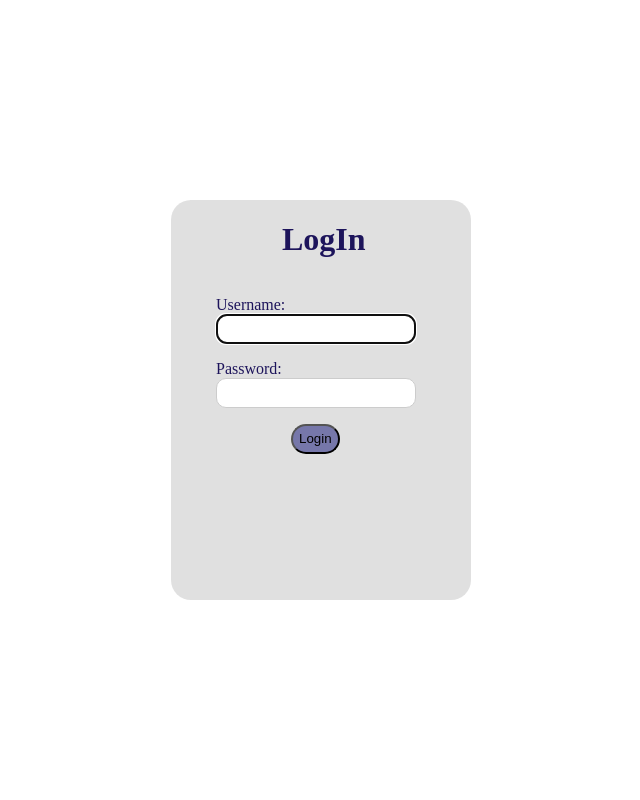
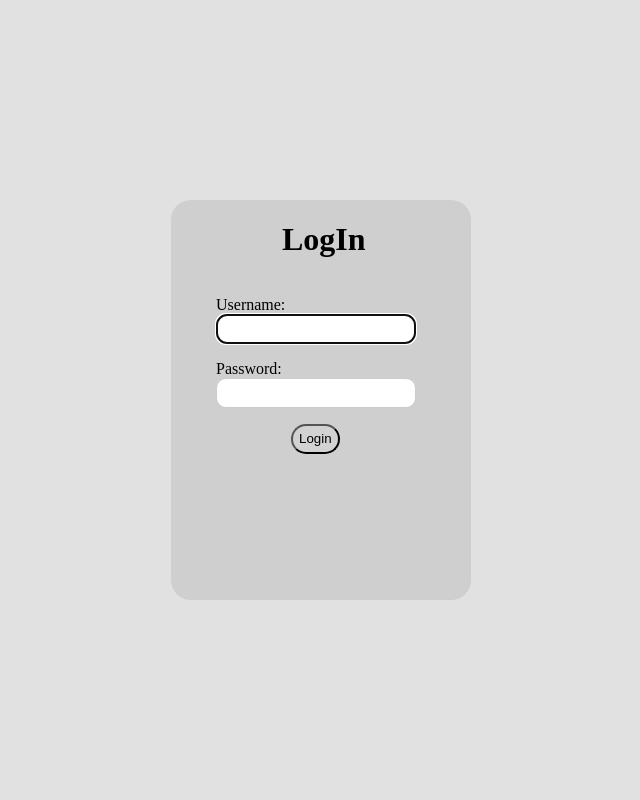
Before and after one commit to Restor-0o0/Dashboard, a Django app: page / in a window 1280 px wide. Shown: the whole page, without its empty margins (319-959 px from the left). Run offline with Django 4.2, Linux system fonts and the light colour scheme.

Commit message:
Всякие фиксы

```diff
--- a/dashboard/main/admin.py
+++ b/dashboard/main/admin.py
@@ -71,7 +71,7 @@ class GroupUserAdmin(admin.ModelAdmin):
     list_display = ('ID','User','Group','DrawingType','Priority')
 
 class TypesCountAdmin(admin.ModelAdmin):
-    list_display = ('ID','Nume')
+    list_display = ('ID','Name')
     def __str__(self):
         return self.Nume
 
--- a/dashboard/main/models.py
+++ b/dashboard/main/models.py
@@ -107,10 +107,10 @@ class DrawingType(models.Model):
 
 class TypesCount(models.Model):
     ID = models.AutoField(primary_key=True)
-    Nume = models.CharField(max_length=10)
+    Name = models.CharField(max_length=10)
 
     def __str__(self):
-        return self.Nume
+        return self.Name
 class Groups(models.Model):
     ID = models.AutoField(primary_key=True)
     Name = models.CharField(max_length=50)
--- a/dashboard/main/static/main/css/index.css
+++ b/dashboard/main/static/main/css/index.css
@@ -15,7 +15,6 @@
             --color-2-2: #21212a;
             --color-2-1: #1f2025b4;
             --color-3: #484752;
-
             --color-5: #4c4c5b7e;
         }
         /*.dark-theme{
--- /dev/null
+++ b/dashboard/main/static/main/js/log.js
@@ -0,0 +1,22 @@
+Them = 'NoThem';
+function initialState(themeName) {
+    localStorage.setItem('theme',themeName);
+    document.documentElement.className = themeName;
+    document.cookie = `theme=${themeName}; max-age=31536000; path=/`; // Установка куки с новой темой
+    Them = themeName;
+
+
+}
+
+const cookies = document.cookie.split(';');
+
+for (let cookie of cookies) {
+    const [name, value] = cookie.trim().split('=');
+    if (name === 'theme') {
+        initialState(value);
+    }
+}
+if (Them === 'NoThem')
+{
+    initialState('light-theme');
+}
--- a/dashboard/main/templates/main/log.html
+++ b/dashboard/main/templates/main/log.html
@@ -1,29 +1,64 @@
-
+{% load static %}
 <!DOCTYPE html>
 <html lang="en">
+
 <head>
     <meta charset="UTF-8">
     <script src="https://cdn.jsdelivr.net/npm/axios/dist/axios.min.js"></script>
     <title>Title</title>
 </head>
+
 <body>
     <style>
-        :root{
+        /*.{
+            --text--: #000000ac;
+            --text-2: #000000d6;
+            --color-2: #d2d2d2;
+            --color-2-2: #d2d2d2;
+            --color-2-1: #d5d5d568;
+            --color-3: #e1e1e1;
+
+            --color-5: #4c393962;
+        }
+
+        .{
+            --text--: #FFF;
+            --text-2: #ffffff62;
+            --color-2: #2c2c365e;
+            --color-2-2: #21212a;
+            --color-2-1: #1f2025b4;
+            --color-3: #484752;
+            --color-5: #4c4c5b7e;
+        }*/
+        .dark-theme {
+            --body--bg-color--: #484752;
+            --main-bg-color--: #2c2c365e;
+            --main-content-1--: #FFF;
+            --main-content-2--: #FFF;
+            --button--: #c6c5c5b4;
+            --button-hover: #6c6c6c;
+        }
+        .light-theme {
+            --body--bg-color--: #e1e1e1;
             --main-bg-color--: #b3b3b368;
-            --main-content-1--: #b3b3b368;
-            --main-content-2--: #1d145b;
-            --button--: #0b0d747e;
-            --button-hover:#1d145b;
+            --main-content-1--: #000000;
+            --main-content-2--: #000000;
+            --button--: #d2d2d2;
+            --button-hover: #838383;
         }
-        body, html {
+
+        body,
+        html {
             height: 100%;
             margin: 0;
             display: flex;
             justify-content: center;
             align-items: center;
+            background-color: var(--body--bg-color--);
         }
-        .login-bar{
-            display:flex;
+
+        .login-bar {
+            display: flex;
             flex-direction: column;
             background: var(--main-bg-color--);
             height: 400px;
@@ -31,19 +66,22 @@
 
             border-radius: 20px;
         }
-        .LogIn{
+
+        .LogIn {
             color: var(--main-content-2--);
             margin-left: 37%;
             text-decoration: none;
             cursor: default;
         }
-        .Reg{
+
+        .Reg {
             color: var(--main-content-2--);
             text-decoration: none;
             cursor: default;
             margin-top: 0;
         }
-        .Reg:hover{
+
+        .Reg:hover {
             color: var(--main-content-2--);
             text-decoration: none;
             cursor: default;
@@ -51,45 +89,55 @@
             text-decoration: underline;
             cursor: default;
         }
-        input{
-            width:  200px;
+
+        input {
+            width: 200px;
             height: 30px;
             border-radius: 10px;
             border: 1;
             margin-left: 15%;
         }
-        p{
+
+        p {
             color: var(--main-content-2--);
             margin-left: 15%;
             cursor: default;
         }
-        a{
-            display: inline-block; /* Делаем элемент блочным, чтобы можно было управлять размерами и отступами */
-            text-decoration: none; /* Убираем стандартное подчеркивание для стилизации */
-            color: #000; /* Устанавливаем цвет текста (можно изменить) */
+
+        a {
+            display: inline-block;
+            /* Делаем элемент блочным, чтобы можно было управлять размерами и отступами */
+            text-decoration: none;
+            /* Убираем стандартное подчеркивание для стилизации */
+            color: #000;
+            /* Устанавливаем цвет текста (можно изменить) */
             width: 50px;
             height: 20px;
             margin-top: 30px;
             margin-left: 43%;
         }
-        .confirm{
+
+        .confirm {
             height: 30px;
             width: 100px;
             margin-top: 30px;
             color: var(--main-content-2--);
             margin-left: 50%;
-            background:var(--button--);
+            background: var(--button--);
             text-decoration: none;
             cursor: default;
             border: 2px solid var(--button--);
             border-radius: 20px;
         }
-        .confirm:hover{
+
+        .confirm:hover {
             background: var(--button-hover);
             border: 2px solid var(--button--);
             margin-left: 50%;
         }
-        input[type="text"], input[type="password"] {
+
+        input[type="text"],
+        input[type="password"] {
             width: 200px;
             padding: 10px;
             margin-left: 0px;
@@ -109,22 +157,28 @@
             border-radius: 4px;
             cursor: pointer;
         }
+
         input[type="submit"]:hover {
             background-color: var(--button-hover);
         }
-                button{
+
+        button {
             margin-left: 120px;
             border-radius: 20px;
             height: 30px;
             background: var(--button--);
+            color: var(--main-content-1--);
         }
-        button:hover{
+
+        button:hover {
             margin-left: 120px;
             border-radius: 20px;
             height: 30px;
             background: var(--button-hover);
+            color: var(--main-content-1--);
         }
     </style>
+    <script src="{% static 'main/js/log.js' %}"></script>
     <div class="login-bar">
         <h1 class="LogIn">LogIn</h1>
         <form method="post" action="{% url 'log' %}">
@@ -135,4 +189,5 @@
     </div>
 
 </body>
+
 </html>
--- a/dashboard/main/views.py
+++ b/dashboard/main/views.py
@@ -81,7 +81,7 @@ def index(request):
         Types = TypeSens.objects.filter(ID__in=Types)
 
         if('Number' in obj.DrawingType.Name):
-            if(obj.TypeCount.Nume == 'Day'):
+            if(obj.TypeCount.Name == 'Day'):
 
                 current_time = timezone.now()
 
@@ -96,7 +96,7 @@ def index(request):
                     num_numbs = num_numbs+1
 
 
-            elif(obj.TypeCount.Nume == 'Record'):
+            elif(obj.TypeCount.Name == 'Record'):
                 Sensors = SensObject.objects.filter(Object=ActiveObject).values('Sensor')
                 datavalues = DataSens.objects.filter(Sens__in=sens).values_list('Value', flat=True).order_by('id')[:int(obj.CountVals)]
                 if datavalues.exists():
@@ -105,7 +105,7 @@ def index(request):
                     head_numb.append(obj.Group.Comment)
                     num_numbs = num_numbs+1
 
-            elif(obj.TypeCount.Nume == 'Hour'):
+            elif(obj.TypeCount.Name == 'Hour'):
 
                 current_time = timezone.now()
 
@@ -120,7 +120,7 @@ def index(request):
                     num_numbs = num_numbs+1
 
 
-            elif(obj.TypeCount.Nume == 'Week'):
+            elif(obj.TypeCount.Name == 'Week'):
 
                 current_time = timezone.now()
 
@@ -135,7 +135,7 @@ def index(request):
                     num_numbs = num_numbs+1
 
 
-            elif(obj.TypeCount.Nume == 'Month'):
+            elif(obj.TypeCount.Name == 'Month'):
 
                 current_time = timezone.now()
 
@@ -152,7 +152,7 @@ def index(request):
 
 
         if('Graph' in obj.DrawingType.Name):
-            if(obj.TypeCount.Nume == 'Record'):
+            if(obj.TypeCount.Name == 'Record'):
                 Sensors = SensObject.objects.filter(Object=ActiveObject).values('Sensor')
                 datavalues = DataSens.objects.filter(Sens__in=sens).values_list('Value', flat=True).order_by('id')[:int(obj.CountVals)]
                 timemark = DataSens.objects.filter(Sens__in=sens).values_list('Time', flat=True).order_by('id')[:int(obj.CountVals)]
@@ -162,7 +162,7 @@ def index(request):
                 graph.append(list(datavalues))
                 num_graphs = num_graphs+1
 
-            elif(obj.TypeCount.Nume == 'Hour'):
+            elif(obj.TypeCount.Name == 'Hour'):
 
                 current_time = timezone.now()
 
@@ -177,7 +177,7 @@ def index(request):
                     num_graphs = num_graphs+1
 
 
-            elif(obj.TypeCount.Nume == 'Day'):
+            elif(obj.TypeCount.Name == 'Day'):
 
                 current_time = timezone.now()
 
@@ -192,7 +192,7 @@ def index(request):
                     num_graphs = num_graphs+1
 
 
-            elif(obj.TypeCount.Nume == 'Week'):
+            elif(obj.TypeCount.Name == 'Week'):
 
                 current_time = timezone.now()
 
@@ -207,7 +207,7 @@ def index(request):
                     num_graphs = num_graphs+1
 
 
-            elif(obj.TypeCount.Nume == 'Month') :
+            elif(obj.TypeCount.Name == 'Month') :
 
                 current_time = timezone.now()
 
@@ -281,7 +281,7 @@ class DataAPIView(APIView):
             Types = TypeSens.objects.filter(ID__in=Types)
 
             if('Number' in obj.DrawingType.Name):
-                if(obj.TypeCount.Nume == 'Day'):
+                if(obj.TypeCount.Name == 'Day'):
 
                     current_time = timezone.now()
 
@@ -297,7 +297,7 @@ class DataAPIView(APIView):
 
 
 
-                elif(obj.TypeCount.Nume == 'Record'):
+                elif(obj.TypeCount.Name == 'Record'):
                     Sensors = SensObject.objects.filter(Object=ActiveObject).values('Sensor')
                     datavalues = DataSens.objects.filter(Sens__in=sens).values_list('Value', flat=True).order_by('id')[:int(obj.CountVals)]
                     if datavalues.exists():
@@ -306,7 +306,7 @@ class DataAPIView(APIView):
                         head_numb.append(obj.Group.Comment)
                         num_numbs = num_numbs+1
 
-                elif(obj.TypeCount.Nume == 'Hour'):
+                elif(obj.TypeCount.Name == 'Hour'):
 
                     current_time = timezone.now()
 
@@ -321,7 +321,7 @@ class DataAPIView(APIView):
                         num_numbs = num_numbs+1
 
 
-                elif(obj.TypeCount.Nume == 'Week'):
+                elif(obj.TypeCount.Name == 'Week'):
 
                     current_time = timezone.now()
 
@@ -336,7 +336,7 @@ class DataAPIView(APIView):
                         num_numbs = num_numbs+1
 
 
-                elif(obj.TypeCount.Nume == 'Month'):
+                elif(obj.TypeCount.Name == 'Month'):
 
                     current_time = timezone.now()
 
@@ -352,7 +352,7 @@ class DataAPIView(APIView):
 
 
             if('Graph' in obj.DrawingType.Name):
-                if(obj.TypeCount.Nume == 'Record'):
+                if(obj.TypeCount.Name == 'Record'):
                     Sensors = SensObject.objects.filter(Object=ActiveObject).values('Sensor')
                     datavalues = DataSens.objects.filter(Sens__in=sens).values_list('Value', flat=True).order_by('id')[:int(obj.CountVals)]
                     timemark = DataSens.objects.filter(Sens__in=sens).values_list('Time', flat=True).order_by('id')[:int(obj.CountVals)]
@@ -362,7 +362,7 @@ class DataAPIView(APIView):
                     graph.append(list(datavalues))
                     num_graphs = num_graphs+1
 
-                elif(obj.TypeCount.Nume == 'Hour'):
+                elif(obj.TypeCount.Name == 'Hour'):
 
                     current_time = timezone.now()
 
@@ -377,7 +377,7 @@ class DataAPIView(APIView):
                         num_graphs = num_graphs+1
 
 
-                elif(obj.TypeCount.Nume == 'Day'):
+                elif(obj.TypeCount.Name == 'Day'):
 
                     current_time = timezone.now()
 
@@ -392,7 +392,7 @@ class DataAPIView(APIView):
                         num_graphs = num_graphs+1
 
 
-                elif(obj.TypeCount.Nume == 'Week'):
+                elif(obj.TypeCount.Name == 'Week'):
 
                     current_time = timezone.now()
 
@@ -407,7 +407,7 @@ class DataAPIView(APIView):
                         num_graphs = num_graphs+1
 
 
-                elif(obj.TypeCount.Nume == 'Month') :
+                elif(obj.TypeCount.Name == 'Month') :
 
                     current_time = timezone.now()
 
```
Also changed, not shown: dashboard/main/Serializer.py (+12 -2 lines), dashboard/main/migrations/0012_rename_nume_typescount_name.py (added). Lines whose indentation alone changed are shown as unchanged.
